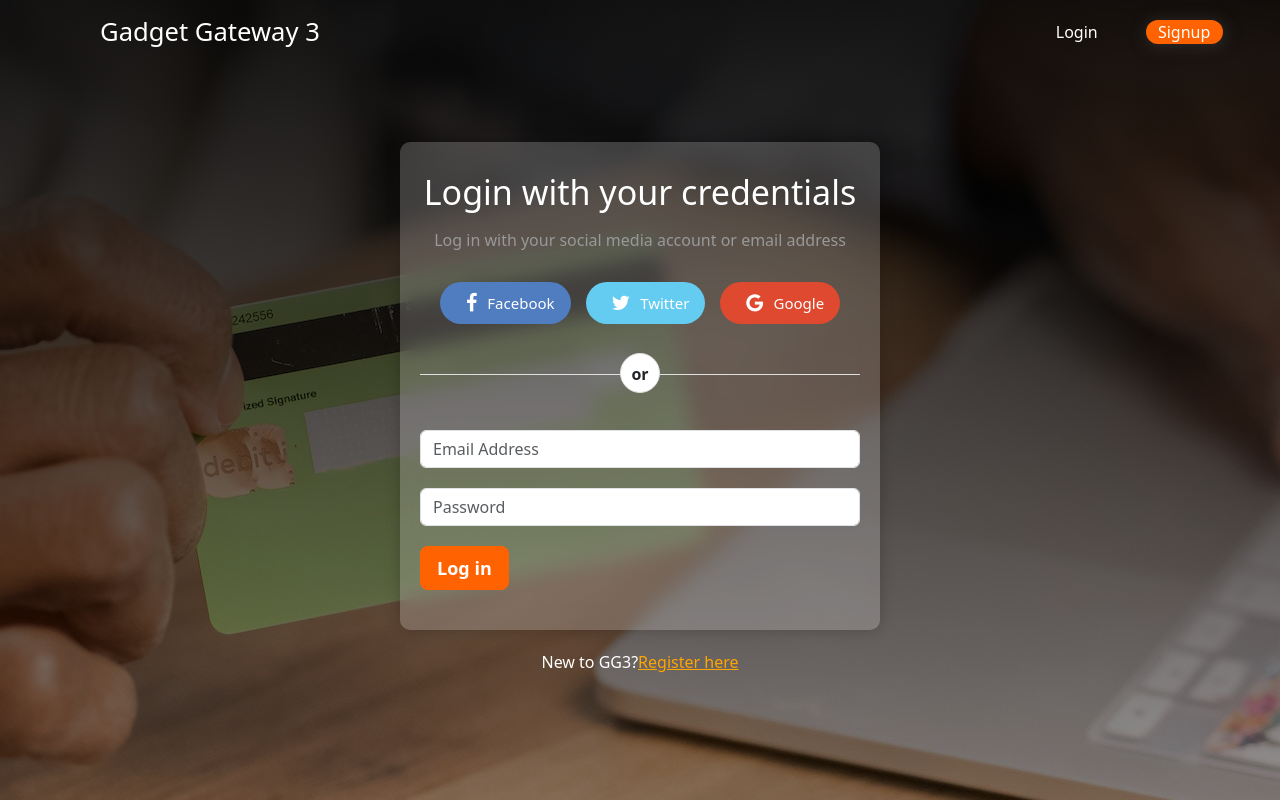
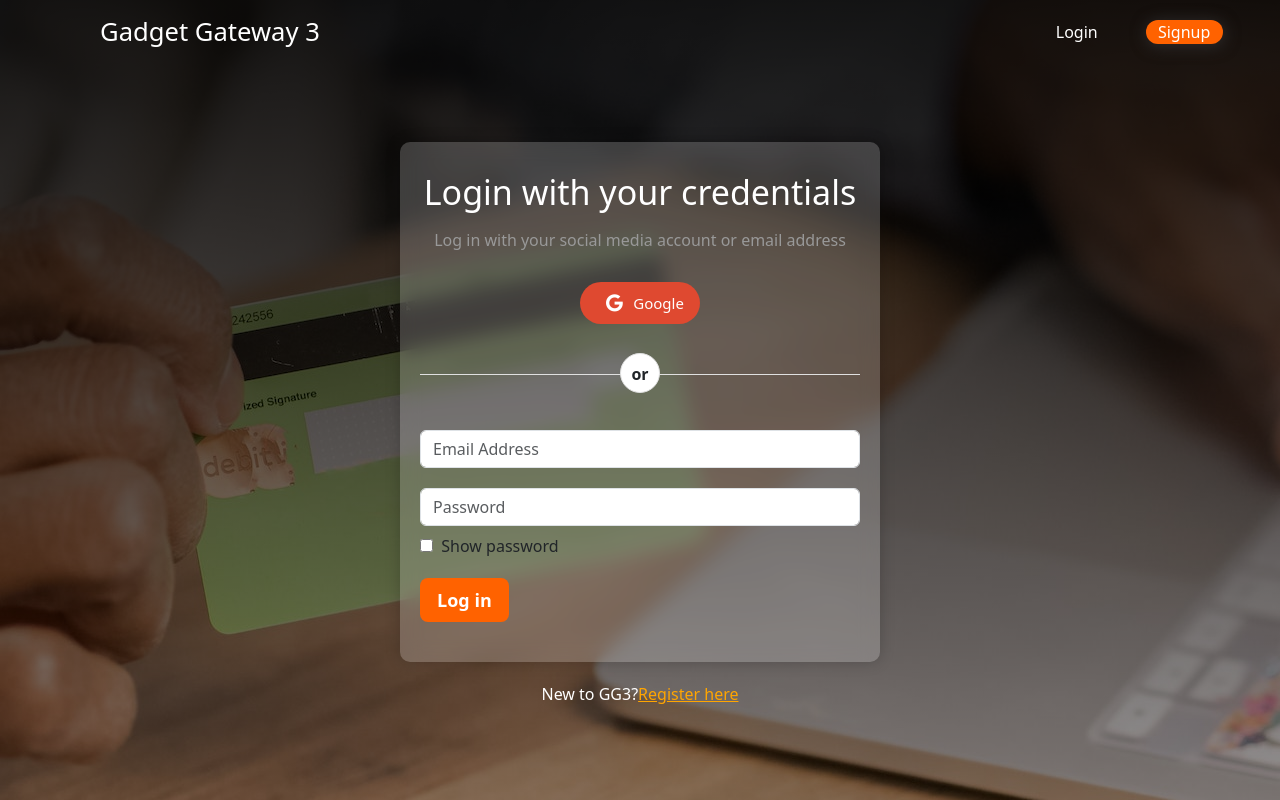
Before and after one commit to harish96880/Gadget_Gateway_3, a React (Vite) app in the folder frontend/GG3_UI/: page /login in a window 1280 px wide. Shown: the top 800 px of the page. Built offline with nearby package versions, Linux system fonts and the light colour scheme.

Commit message:
Adding exist email checking feature and made some minor front end changes in login page

```diff
--- a/frontend/GG3_UI/src/pages/LoginPage/LoginPage.jsx
+++ b/frontend/GG3_UI/src/pages/LoginPage/LoginPage.jsx
@@ -10,6 +10,12 @@ function LoginPage() {
   const navigate = useNavigate();
   const [email, setEmail] = useState("");
   const [password, setPassword] = useState("");
+
+  const [showPassword, setShowPassword] = useState(false);
+
+  const toggleShowPassword = () => {
+    setShowPassword(!showPassword);
+  };
 
   const handleSubmit = (e) => {
     e.preventDefault();
@@ -41,12 +47,12 @@ function LoginPage() {
             Log in with your social media account or email address
           </p>
           <div className="social-btn text-center">
-            <a href="#" className="btn btn-primary btn-lg">
+            {/* <a href="#" className="btn btn-primary btn-lg">
               <i className="fa fa-facebook" /> Facebook
             </a>
             <a href="#" className="btn btn-info btn-lg">
               <i className="fa fa-twitter" /> Twitter
-            </a>
+            </a> */}
             <a href="#" className="btn btn-danger btn-lg">
               <i className="fa fa-google" /> Google
             </a>
@@ -67,14 +73,16 @@ function LoginPage() {
           </div>
           <div className="form-group">
             <input
-              type="password"
-              className="form-control input-lg text-dark"
+              type={showPassword ? "text" : "password"}
+              className="form-control input-lg text-dark mb-2"
               name="password"
               value={password}
               onChange={(e) => setPassword(e.target.value)}
               placeholder="Password"
               required="required"
             />
+            <input type="checkbox" onChange={toggleShowPassword} />
+            &nbsp; Show password
           </div>
           <div className="form-group">
             <button
--- a/frontend/GG3_UI/src/pages/SignupPage/SignupPage.jsx
+++ b/frontend/GG3_UI/src/pages/SignupPage/SignupPage.jsx
@@ -9,6 +9,7 @@ function SignupPage() {
   const [lastName, setLastName] = useState("");
   const [email, setEmail] = useState("");
   const [password, setPassword] = useState("");
+  const [emailExist, setEmailExist] = useState(false);
 
   const [showPassword, setShowPassword] = useState(false);
 
@@ -26,7 +27,13 @@ function SignupPage() {
           email,
           password,
         })
-        .then(navigate("/login"))
+        .then((res) => {
+          if (res.data === "already_exist") {
+            return setEmailExist(true);
+          }
+          setEmailExist(false);
+          navigate("/login");
+        })
         .catch((err) => console.log(err));
     }
   };
@@ -35,7 +42,6 @@ function SignupPage() {
     const newPassword = e.target.value;
     setPassword(newPassword);
 
-    // Password validation
     const errors = [];
     if (newPassword.length < 6 || newPassword.length > 12) {
       errors.push("Password must be between 6 and 12 characters.");
@@ -66,12 +72,12 @@ function SignupPage() {
             Signup with your social media account or email address
           </p>
           <div className="social-btn text-center">
-            <a href="#" className="btn btn-primary btn-lg">
+            {/* <a href="#" className="btn btn-primary btn-lg">
               <i className="fa fa-facebook" /> Facebook
             </a>
             <a href="#" className="btn btn-info btn-lg">
               <i className="fa fa-twitter" /> Twitter
-            </a>
+            </a> */}
             <a href="#" className="btn btn-danger btn-lg">
               <i className="fa fa-google" /> Google
             </a>
@@ -131,6 +137,11 @@ function SignupPage() {
                 </li>
               ))}
             </ul>
+            {emailExist && (
+              <div className="alert alert-danger" role="alert">
+                <strong>Already Exist!</strong> Try login.
+              </div>
+            )}
           </div>
           <div className="form-group">
             <button
```
Also changed, not shown: 1 other file (tests, documents, lock files or other folders).
